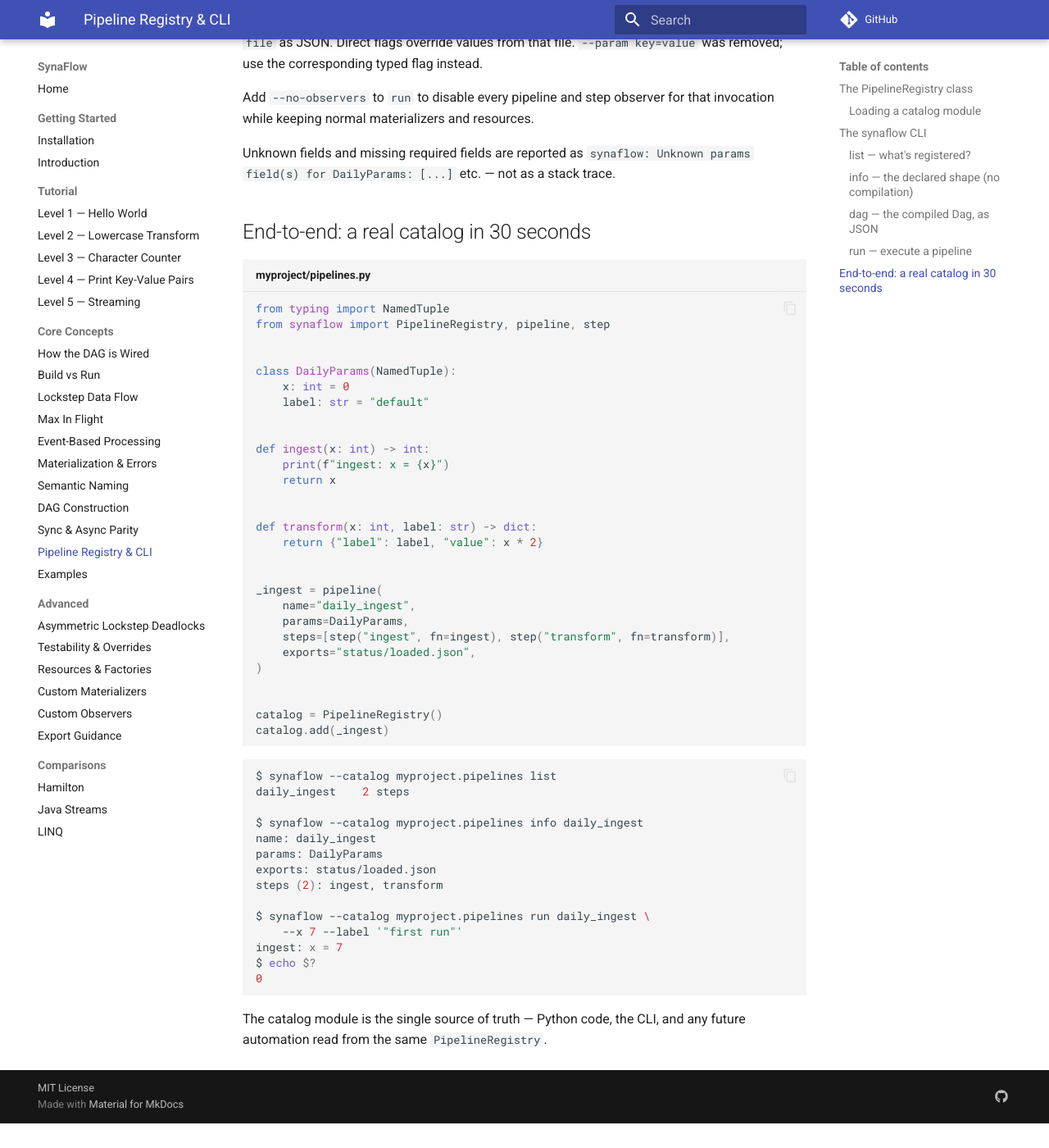
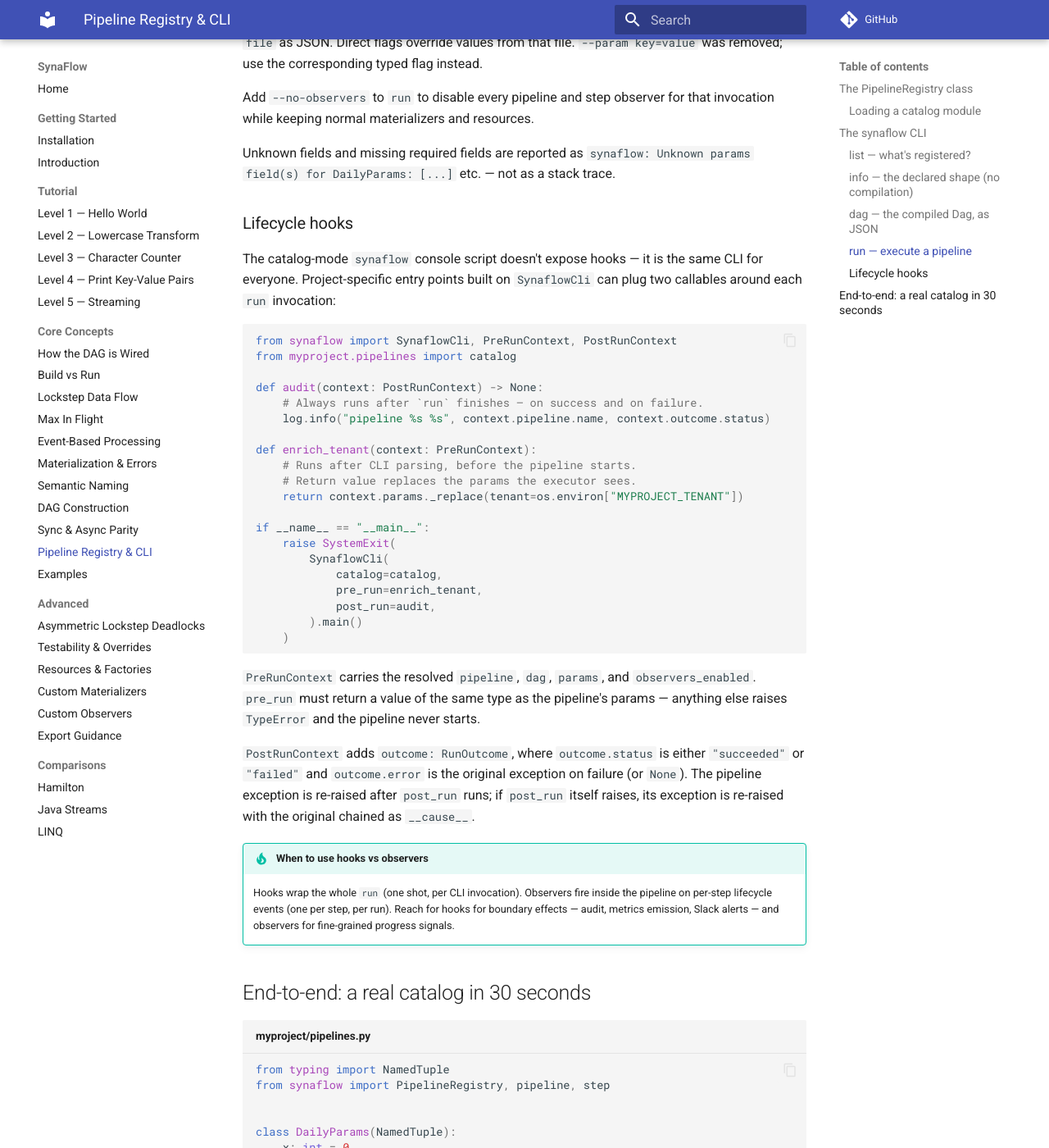
Before and after one commit to humansoftware/synaflow, an MkDocs documentation site: the page built from docs/user_docs/core-concepts/pipeline-registry-and-cli.md, in a window 1280 px wide and 1400 px high, scrolled down 3869 px. Shown: the whole window at 82% size. Built offline with MkDocs 1.6.1 and Material for MkDocs 9.7.7, drawn with Linux system fonts in a browser that asks for light colours; comment, search, counter and statistics services are not loaded; before the commit the page ends 5239 px from its top, so only the background shows below that.

Commit message:
docs(cli): document lifecycle hooks for project-specific CLIs (#115)
The hooks feature shipped in #114 (PreRunContext, PostRunContext,
RunOutcome, SynaflowCli.pre_run / post_run) is implemented and tested
but invisible to anyone reading the docs: the only documented CLI
pattern was the catalog-mode `synaflow --catalog` console script,
which does not expose hooks.

Add a new subsection between the existing `run` documentation and the
end-to-end wrap-up that explains:

- The two-callables pattern on SynaflowCli (pre_run, post_run).
- The shape of PreRunContext / PostRunContext / RunOutcome.
- The error semantics: pre_run must return the right params type,
  pipeline failure re-raised after post_run, post_run errors chained
  via __cause__.
- A short callout distinguishing hooks (boundary effects around the
  whole run) from observers (per-step lifecycle inside the run).

No code change. Pure docs addition (+47 lines, 253 -> 300).

Co-authored-by: Marcelo Elias Del Valle <marcelo@mvalle.br>

````diff
--- a/docs/user_docs/core-concepts/pipeline-registry-and-cli.md
+++ b/docs/user_docs/core-concepts/pipeline-registry-and-cli.md
@@ -199,6 +199,53 @@ that invocation while keeping normal materializers and resources.
 Unknown fields and missing required fields are reported as `synaflow:
 Unknown params field(s) for DailyParams: [...]` etc. — not as a stack trace.
 
+### Lifecycle hooks
+
+The catalog-mode `synaflow` console script doesn't expose hooks — it is
+the same CLI for everyone. Project-specific entry points built on
+`SynaflowCli` can plug two callables around each `run` invocation:
+
+```python
+from synaflow import SynaflowCli, PreRunContext, PostRunContext
+from myproject.pipelines import catalog
+
+def audit(context: PostRunContext) -> None:
+    # Always runs after `run` finishes — on success and on failure.
+    log.info("pipeline %s %s", context.pipeline.name, context.outcome.status)
+
+def enrich_tenant(context: PreRunContext):
+    # Runs after CLI parsing, before the pipeline starts.
+    # Return value replaces the params the executor sees.
+    return context.params._replace(tenant=os.environ["MYPROJECT_TENANT"])
+
+if __name__ == "__main__":
+    raise SystemExit(
+        SynaflowCli(
+            catalog=catalog,
+            pre_run=enrich_tenant,
+            post_run=audit,
+        ).main()
+    )
+```
+
+`PreRunContext` carries the resolved `pipeline`, `dag`, `params`, and
+`observers_enabled`. `pre_run` must return a value of the same type as
+the pipeline's params — anything else raises `TypeError` and the
+pipeline never starts.
+
+`PostRunContext` adds `outcome: RunOutcome`, where `outcome.status` is
+either `"succeeded"` or `"failed"` and `outcome.error` is the original
+exception on failure (or `None`). The pipeline exception is re-raised
+after `post_run` runs; if `post_run` itself raises, its exception is
+re-raised with the original chained as `__cause__`.
+
+!!! tip "When to use hooks vs observers"
+    Hooks wrap the whole `run` (one shot, per CLI invocation). Observers
+    fire inside the pipeline on per-step lifecycle events (one per step,
+    per run). Reach for hooks for boundary effects — audit, metrics
+    emission, Slack alerts — and observers for fine-grained progress
+    signals.
+
 ## End-to-end: a real catalog in 30 seconds
 
 ```python title="myproject/pipelines.py"
````
